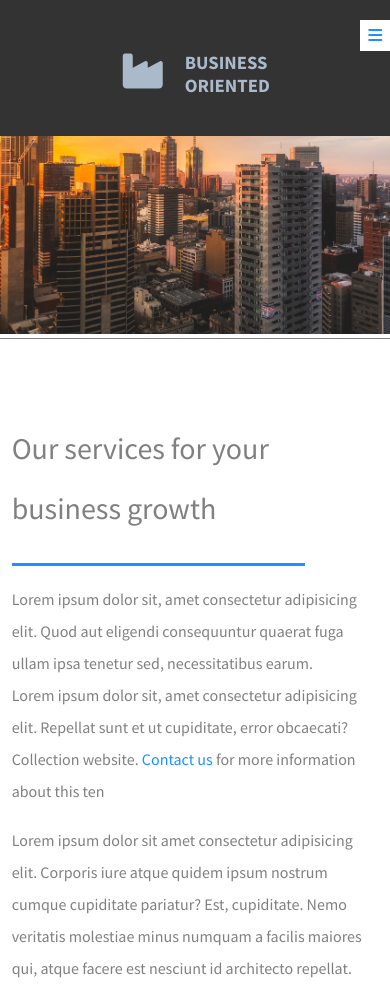
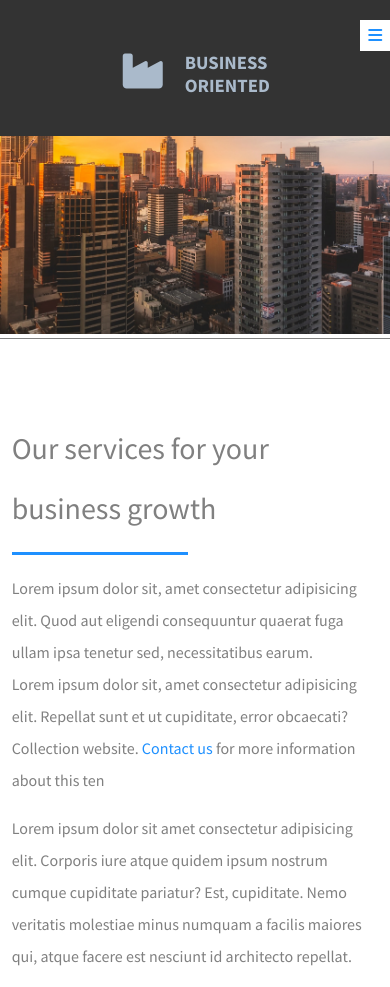
Before and after one commit to Dayhun/-Business_Oriented, a plain HTML site: page service.html in a window 390 px wide. Shown: the top 987 px of the page. Drawn offline with Linux system fonts and the light colour scheme.

Commit message:
Mobile: h3 border fixed

```diff
--- a/css/service/mobile.css
+++ b/css/service/mobile.css
@@ -46,10 +46,23 @@ span {
     font-weight: 400;
     width: 80%;
     color: gray;
-    padding-bottom: 3vh;
+    padding-bottom: 2vh;
+    position: relative;
+}
+
+.our-service > h3:before,
+.professional-service > h3:before,
+.service-contact > h3:before {
+    position: absolute;
+    content: "";
+    bottom: 0;
+    width: 60%;
     border-bottom: 3px solid dodgerblue;
 }
 
+.service-contact > h3:before {
+    left: 20%;
+}
 .professional-service > figure {
     display: flex;
     flex-direction: column;
```
